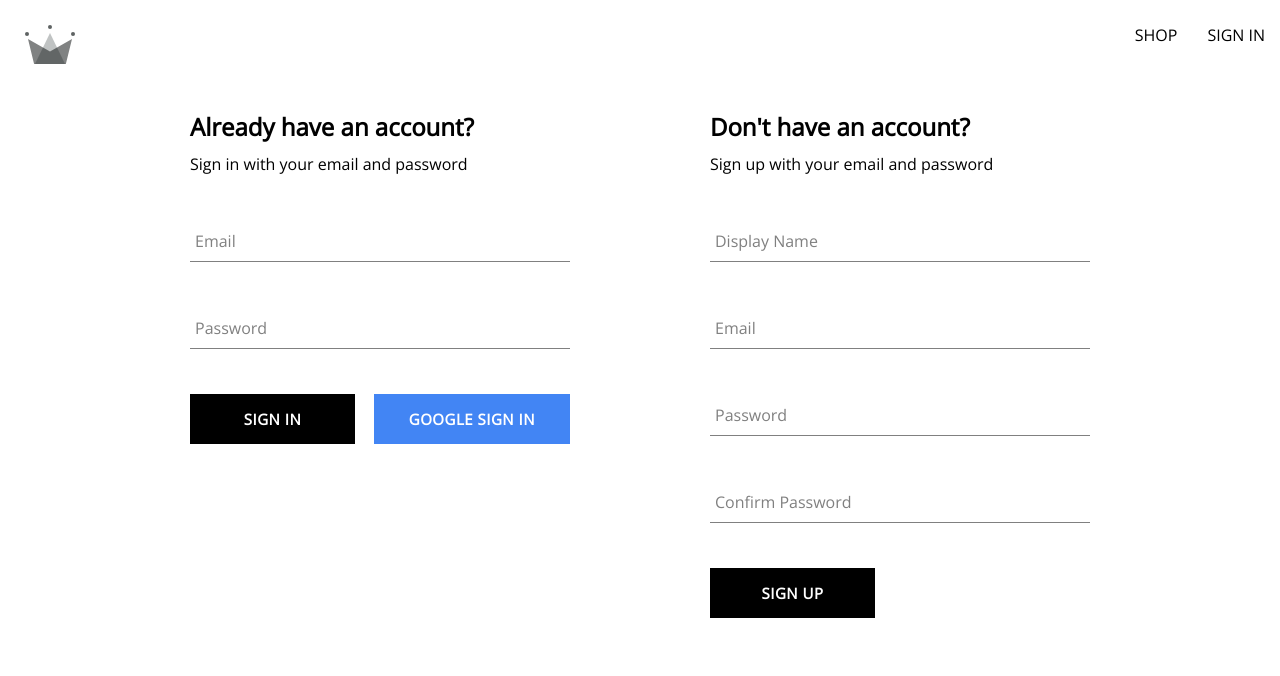
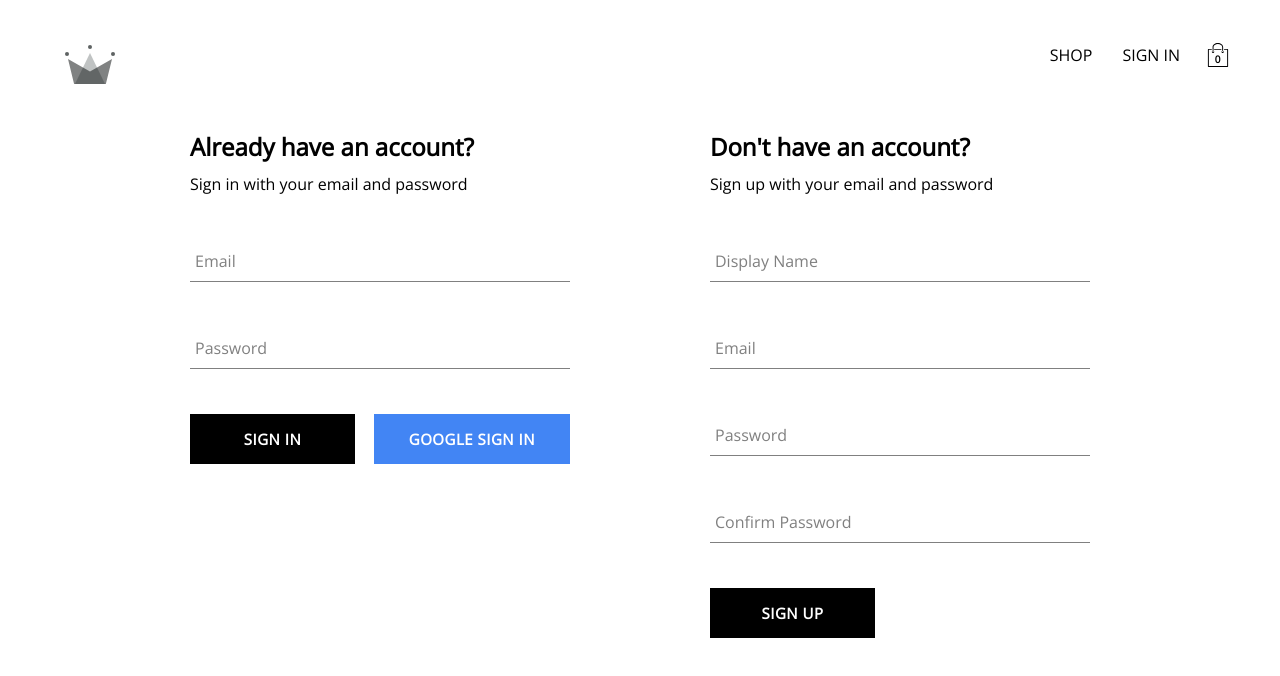
Before and after one commit to tongdamthanglong/ztm-react-clothing-store, a React (Create React App) app: page /auth in a window 1280 px wide. Shown: the top 676 px of the page. Built offline with nearby package versions, Linux system fonts and the light colour scheme; no server answers.

Commit message:
add cart component and cart context

```diff
--- /dev/null
+++ b/src/components/cart-dropdown/cart-dropdown.component.jsx
@@ -0,0 +1,13 @@
+import React from "react";
+import Button from "../button/button.component";
+import "./cart-dropdown.styles.scss";
+const CartDropdown = () => {
+  return (
+    <div className="cart-dropdown-container">
+      <div className="cart-items" />
+      <Button>GO TO CHECKOUT</Button>
+    </div>
+  );
+};
+
+export default CartDropdown;
--- /dev/null
+++ b/src/components/cart-dropdown/cart-dropdown.styles.scss
@@ -0,0 +1,29 @@
+.cart-dropdown-container {
+  position: absolute;
+  width: 240px;
+  height: 340px;
+  display: flex;
+  flex-direction: column;
+  padding: 20px;
+  border: 1px solid black;
+  background-color: white;
+  top: 90px;
+  right: 40px;
+  z-index: 5;
+
+  .empty-message {
+    font-size: 18px;
+    margin: 50px auto;
+  }
+
+  .cart-items {
+    height: 240px;
+    display: flex;
+    flex-direction: column;
+    overflow: scroll;
+  }
+
+  button {
+    margin-top: auto;
+  }
+}
--- /dev/null
+++ b/src/components/cart-icon/cart-icon.component.jsx
@@ -0,0 +1,17 @@
+import React, { useContext } from "react";
+import { CartContext } from "../../contexts/cart.context";
+import { ReactComponent as ShoppingIcon } from "../../assets/shopping-bag.svg";
+import "./cart-icon.styles.scss";
+
+const CartIcon = () => {
+  const { isCartOpen, setIsCartOpen } = useContext(CartContext);
+  const toggleIsCartOpen = () => setIsCartOpen(!isCartOpen);
+  return (
+    <div className="cart-icon-container" onClick={toggleIsCartOpen}>
+      <ShoppingIcon className="shopping-icon" />
+      <span className="item-count">0</span>
+    </div>
+  );
+};
+
+export default CartIcon;
--- /dev/null
+++ b/src/components/cart-icon/cart-icon.styles.scss
@@ -0,0 +1,21 @@
+.cart-icon-container {
+  width: 45px;
+  height: 45px;
+  position: relative;
+  display: flex;
+  align-items: center;
+  justify-content: center;
+  cursor: pointer;
+
+  .shopping-icon {
+    width: 24px;
+    height: 24px;
+  }
+
+  .item-count {
+    position: absolute;
+    font-size: 10px;
+    font-weight: bold;
+    bottom: 12px;
+  }
+}
--- /dev/null
+++ b/src/contexts/cart.context.jsx
@@ -0,0 +1,12 @@
+import { createContext, useState } from "react";
+
+export const CartContext = createContext({
+  isCartOpen: false,
+  setIsCartOpen: () => {},
+});
+
+export const CartProvider = ({ children }) => {
+  const [isCartOpen, setIsCartOpen] = useState(false);
+  const value = { isCartOpen, setIsCartOpen };
+  return <CartContext.Provider value={value}>{children}</CartContext.Provider>;
+};
--- a/src/index.js
+++ b/src/index.js
@@ -4,6 +4,7 @@
 import App from "./App";
 import { UserProvider } from "./contexts/user.context";
 import { ProductsProvider } from "./contexts/products.context";
+import { CartProvider } from "./contexts/cart.context";
 import "./index.scss";
 
 const root = ReactDOM.createRoot(document.getElementById("root"));
@@ -12,7 +13,9 @@
     <BrowserRouter>
       <UserProvider>
         <ProductsProvider>
-          <App />
+          <CartProvider>
+            <App />
+          </CartProvider>
         </ProductsProvider>
       </UserProvider>
     </BrowserRouter>
--- a/src/index.scss
+++ b/src/index.scss
@@ -1,5 +1,6 @@
 body {
   margin: 0;
+  padding: 20px 40px;
   font-family: "Open Sans", sans-serif;
   -webkit-font-smoothing: antialiased;
   -moz-osx-font-smoothing: grayscale;
--- a/src/routes/navigation/navigation.component.jsx
+++ b/src/routes/navigation/navigation.component.jsx
@@ -1,6 +1,9 @@
 import React, { useContext } from "react";
 import { Outlet, Link } from "react-router-dom";
+import CartIcon from "../../components/cart-icon/cart-icon.component";
+import CartDropdown from "../../components/cart-dropdown/cart-dropdown.component";
 import { UserContext } from "../../contexts/user.context";
+import { CartContext } from "../../contexts/cart.context";
 import { signOutUser } from "../../utils/firebase/firebase.utils";
 import { ReactComponent as CrwnLogo } from "../../assets/crown.svg";
 
@@ -10,6 +13,7 @@
 
 const Navigation = () => {
   const { currentUser } = useContext(UserContext);
+  const { isCartOpen } = useContext(CartContext);
   // const signOutHandler = async () => {
   //   await signOutUser();
   //   setCurrentUser(null);
@@ -37,7 +41,9 @@
               SIGN IN
             </Link>
           )}
+          <CartIcon />
         </div>
+        {isCartOpen && <CartDropdown />}
       </div>
       <Outlet />
     </>
```
Also changed, not shown: src/assets/shopping-bag.svg (added).
